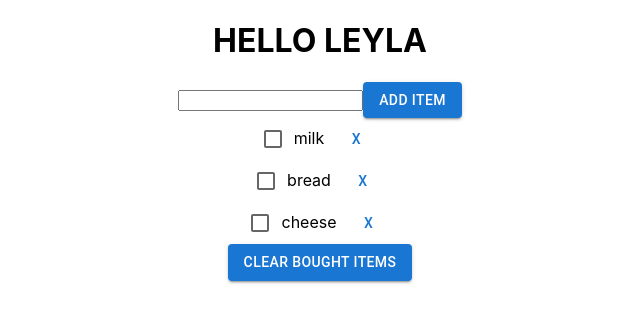
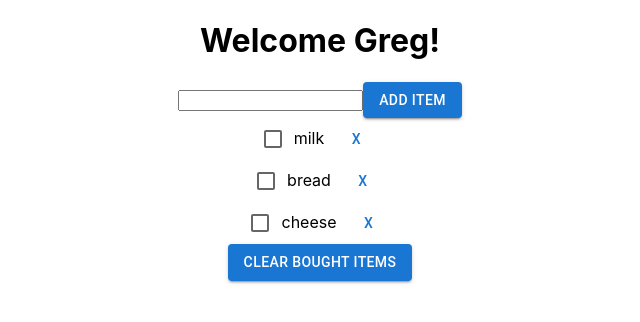
Before and after one commit to SkyeRenda/shoppable, a React (Create React App) app: page / in a window 1280 px wide. Shown: the top 322 px of the page, without its empty margins (320-960 px from the left). Built offline with nearby package versions, Linux system fonts and the light colour scheme.

Commit message:
App  now greets user

```diff
--- a/src/App.tsx
+++ b/src/App.tsx
@@ -26,6 +26,7 @@ function App() {
   ];
   const [items, setItems] = useState(defaultItems);
   const itemNameRef = useRef<HTMLInputElement>(null);
+  const user: string = "Greg!";
 
   function handleAddItem() {
     const name =
@@ -70,7 +71,7 @@ function App() {
 
   return (
     <div className="App">
-      <h1>HELLO LEYLA</h1>
+      <h1>Welcome {user}</h1>
 
       <input ref={itemNameRef}></input>
       <Button
```
